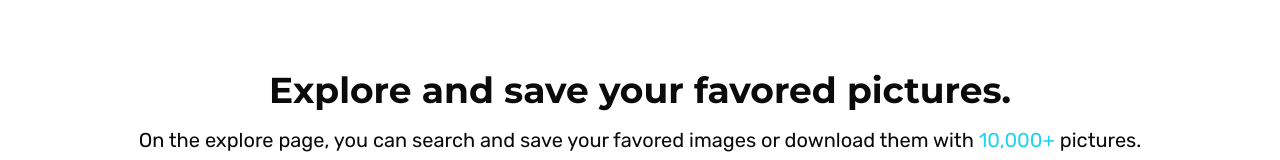
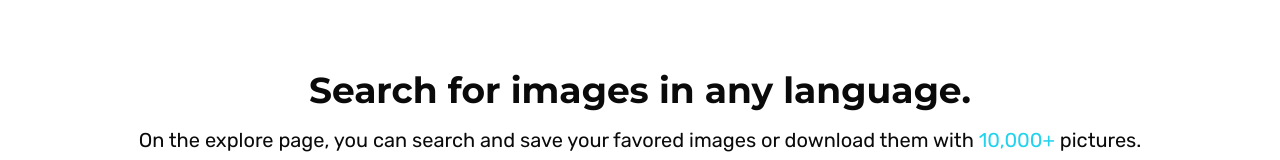
Before and after one commit to malkiii/scatch, a Next.js app: page / in a window 1280 px wide. Shown: the part 618-778 px from the top of the page. Built offline with nearby package versions, Linux system fonts and the light colour scheme; some icons are missing.

Commit message:
- Change the explore section title.

```diff
--- a/components/Home/ExploreSection.tsx
+++ b/components/Home/ExploreSection.tsx
@@ -68,7 +68,7 @@ const ExploreSection: FC = () => {
         className="pb-20 pt-10 lg:pt-32 overflow-hidden"
       >
         <motion.div variants={conntainerVariants} className="text-center">
-          <h2>Explore and save your favored pictures.</h2>
+          <h2>Search for images in any language.</h2>
           <p className="text-xl mb-8">
             On the explore page, you can search and save your favored images or
             download them with <span className="text-theme">10,000+</span>{' '}
```
